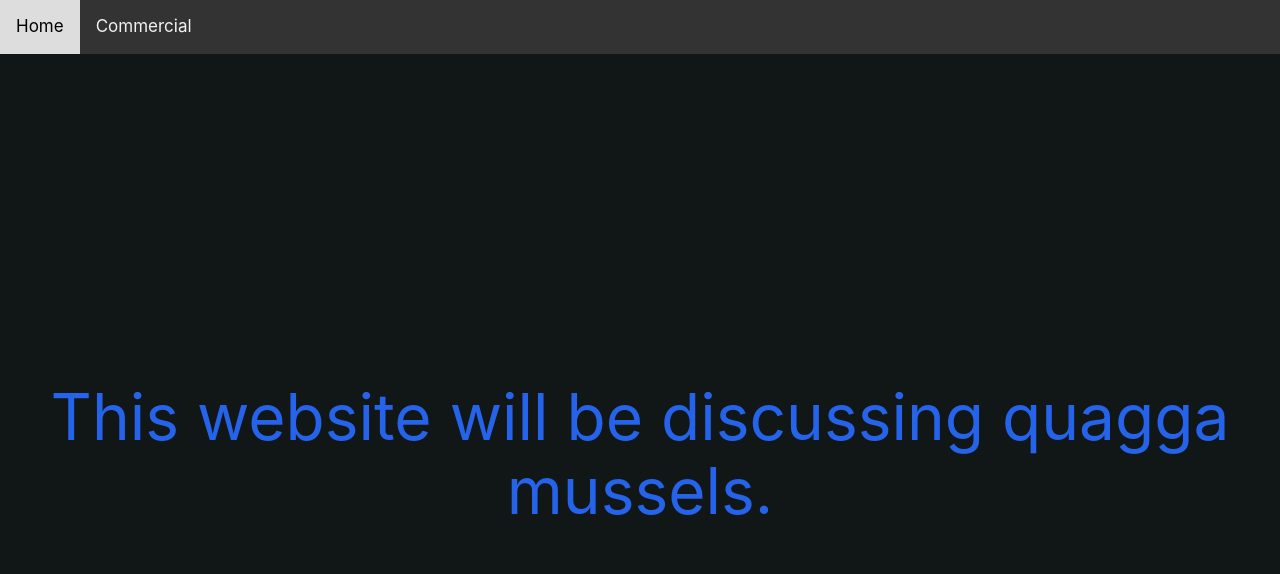
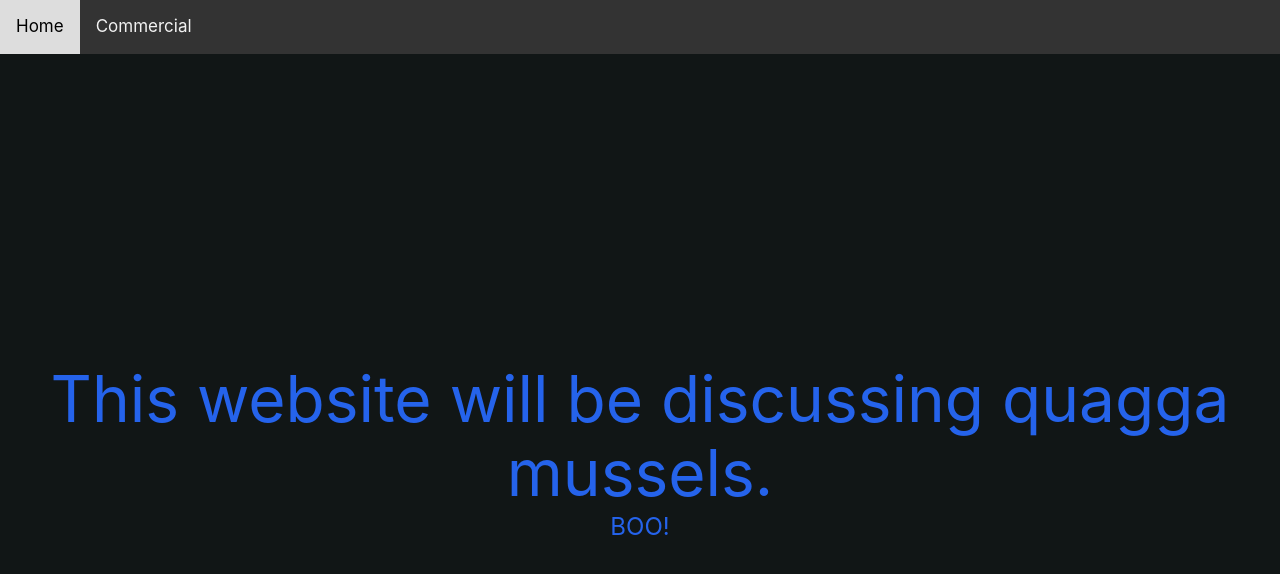
Before and after one commit to Thetoyking91/quagga-mussels, a Next.js app: page / in a window 1280 px wide. Shown: the top 574 px of the page. Built offline with nearby package versions, Linux system fonts and the light colour scheme.

Commit message:
Update index.js

```diff
--- a/pages/index.js
+++ b/pages/index.js
@@ -7,6 +7,7 @@ export default function Home() {
   return (
     <div>
       <Template title="Home" headText="This website will be discussing quagga mussels." desc="Quagga Mussels" >
+        <p> BOO! </p>
       </Template>
     </div>
   )
```
